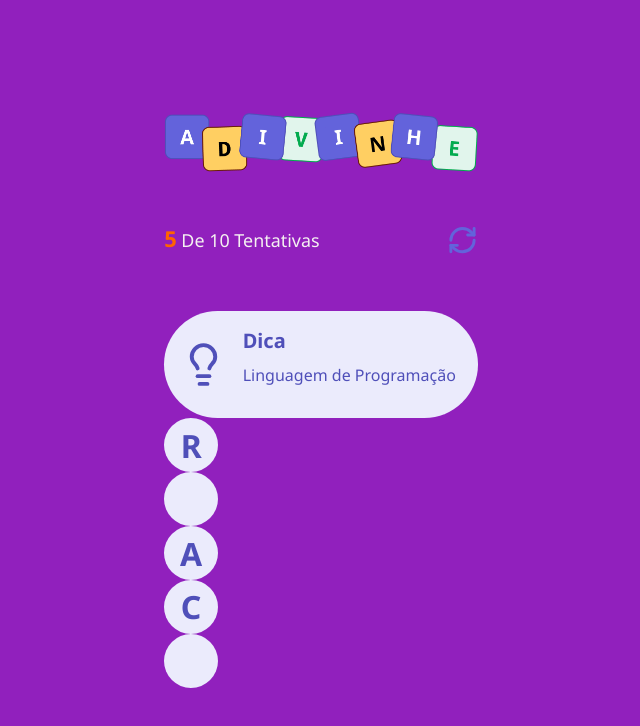
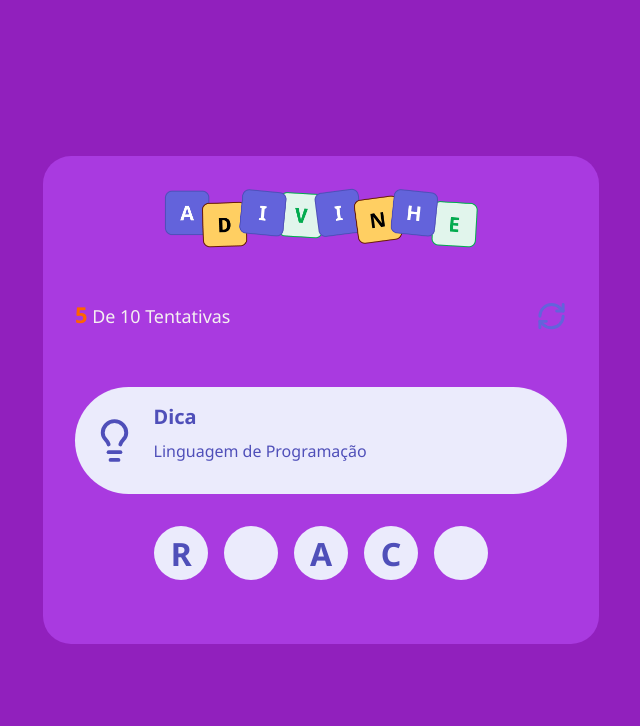
Before and after one commit to Lucasluvn/Jogo_De_Adivinha-o, a React (Vite) app in the folder Jogo_De_Adivinhação/: page / in a window 1280 px wide. Shown: the top 726 px of the page, without its empty margins (319-959 px from the left). Built offline with nearby package versions, Linux system fonts and the light colour scheme; a web font is replaced by a local one.

Commit message:
Estilizando o main

```diff
--- a/Jogo_De_Adivinhação/src/App.module.css
+++ b/Jogo_De_Adivinhação/src/App.module.css
@@ -7,3 +7,22 @@
   justify-content: center;
   align-items: center;
 }
+
+.container main {
+width: 556px;
+background-color: #a93ae0;
+padding: 2rem;
+padding-top: 4.5;
+border-radius: 1.75rem;
+
+
+}
+ .word{
+  width: 100%;
+  display: flex;
+  justify-content: center;
+  flex-wrap: wrap;
+  gap: 1rem;
+
+  margin: 2.0rem 0;
+}
--- a/Jogo_De_Adivinhação/src/App.tsx
+++ b/Jogo_De_Adivinhação/src/App.tsx
@@ -17,11 +17,13 @@ export default function App() {
 
       <Tip tip = "Linguagem de Programação"/>
 
+    <div className={styles.word}>
       <Letters value="R"/>
        <Letters value=""/>
         <Letters value="A"/>
          <Letters value="C"/>
           <Letters value=""/>
+          </div>
    </main>
 
    </div>
--- a/Jogo_De_Adivinhação/src/components/Tip/styles.module.css
+++ b/Jogo_De_Adivinhação/src/components/Tip/styles.module.css
@@ -11,6 +11,7 @@
   display: flex;
   align-items: center;
   gap: 1rem;
+
 }
 .tip h3{
   font-size: 1.25rem;
```
Also changed, not shown: Jogo_De_Adivinhação/src/components/Letters/styles.module.css (line endings or trailing spaces).
